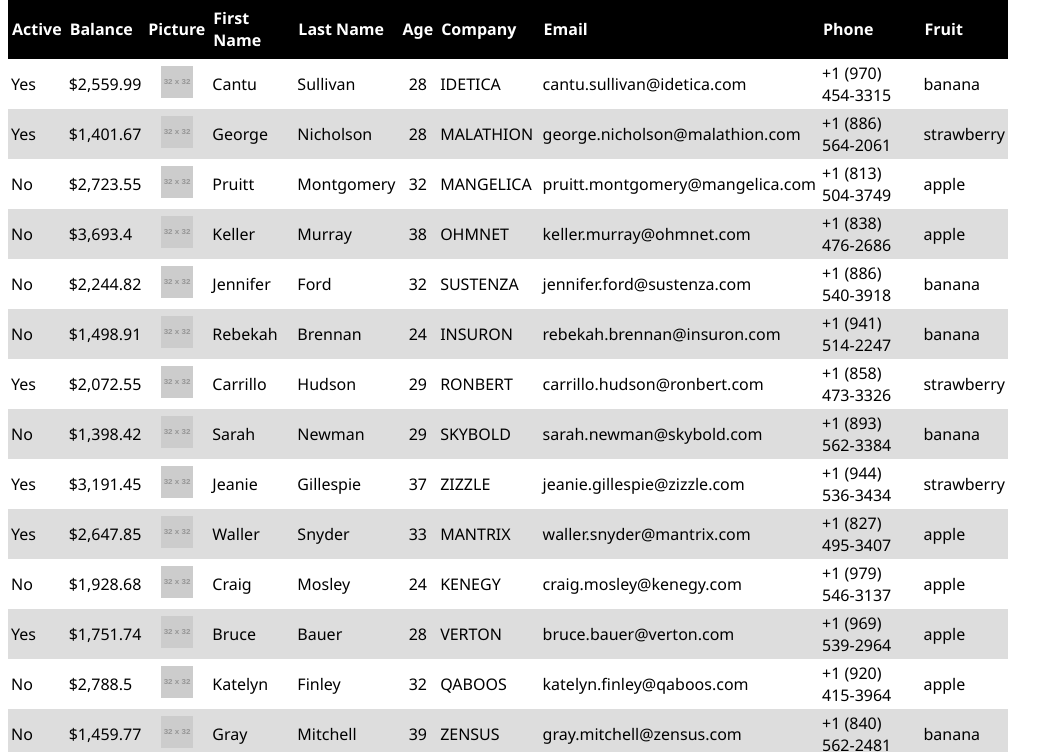
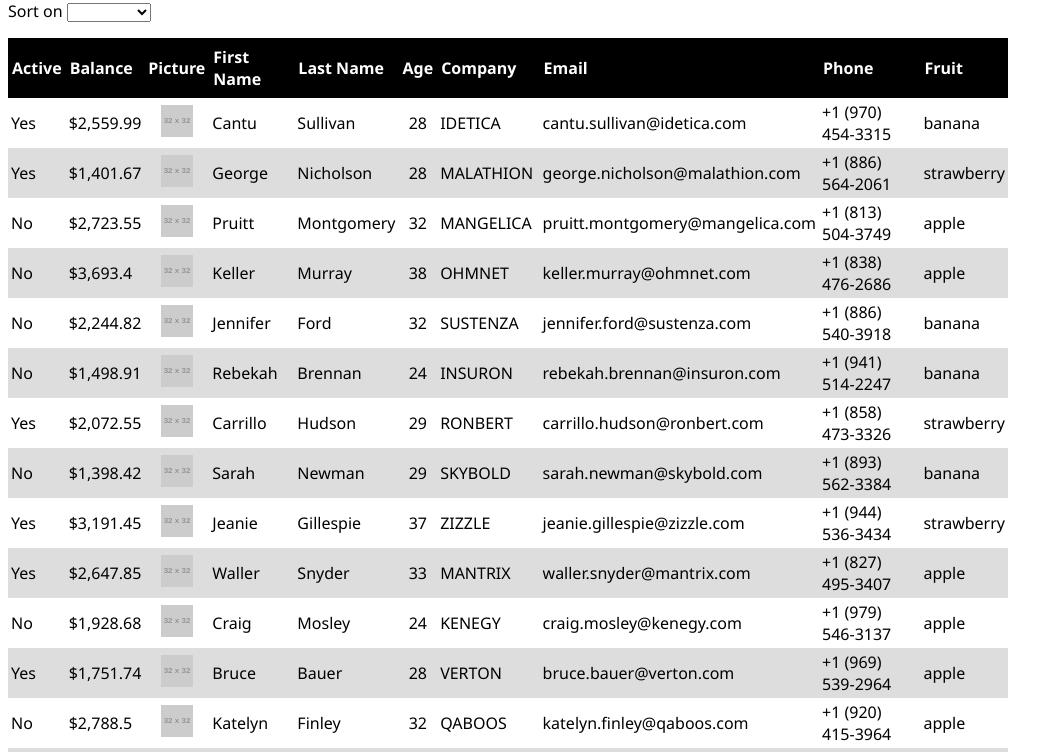
Before and after one commit to ShannonWolcott/vanilla-web-template, a plain HTML site: page index.html in a window 1280 px wide. Shown: the part 152-904 px from the top of the page, without its empty margins (0-1063 px from the left). Drawn offline with Linux system fonts and the light colour scheme; placeholder pictures from the web are drawn by us.

Commit message:
add html for sort component

```diff
--- a/index.html
+++ b/index.html
@@ -11,6 +11,21 @@
         <img src="assets/alchemy-logo.png" alt="Alchemy Code Lab Logo">
         <h1>Topic</h1>
     </header>
+
+    <p>
+        Sort on
+        <select id="sort-field">
+            <option value="" selected disabled></option>
+            <option value="isActive">Active</option>
+            <option value="balance">Balance</option>
+            <option value="age">Age</option>
+            <option value="firstName">FirstName</option>
+            <option value="lastName">LastName</option>
+            <option value="company">Company</option>
+            <option value="email">Email</option>
+            <option value="favoriteFruit">Fruit</option>
+        </select>
+    </p>
 
     <table>
         <thead>
```
Also changed, not shown: src/sort-component.js (added).
